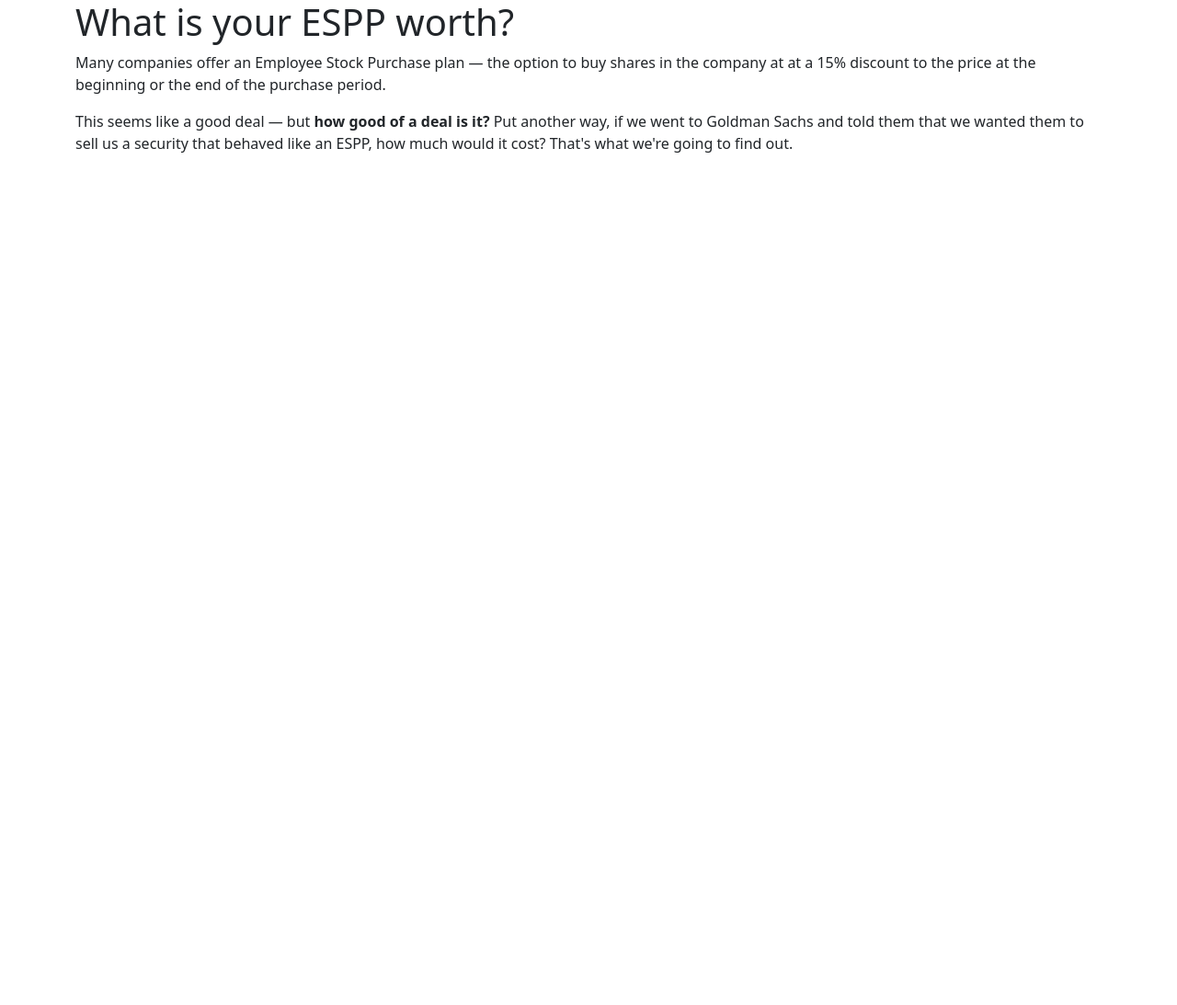
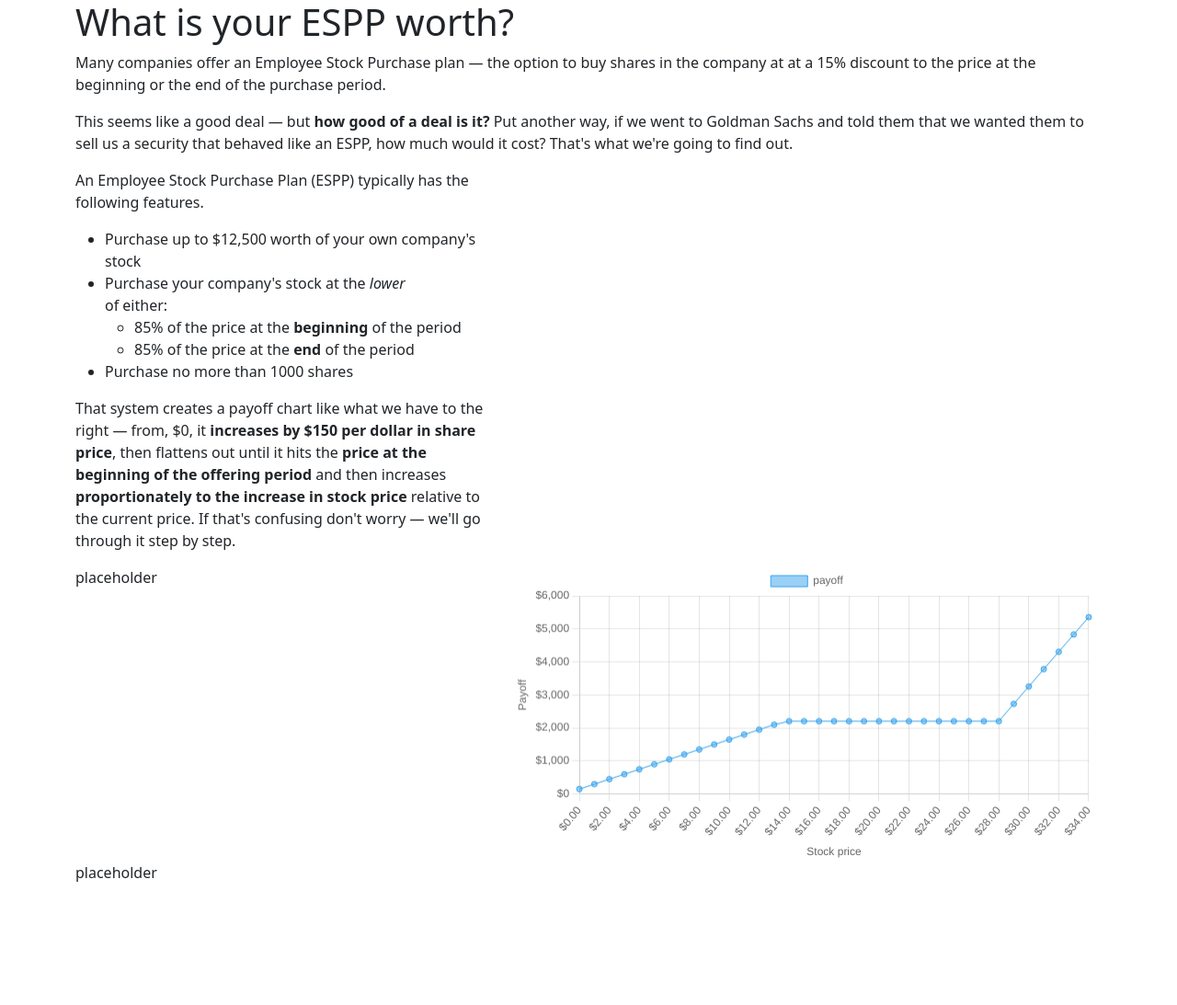
Before and after one commit to edelgm6/espp-payoff, a Django app: page / in a window 1280 px wide. Shown: the whole page at 92% size. Before the commit the page ends 166 px from the top, so only its background shows below. Run offline with Django 3.2, Linux system fonts and the light colour scheme; data that the repository does not hold is empty; a map, chart or similar area stays blank.

Commit message:
Added explanation chart — still needs some work!

```diff
--- a/templates/index.html
+++ b/templates/index.html
@@ -1,4 +1,4 @@
-
+{% load static %}
 <!doctype html>
 <html lang="en">
   <head>
@@ -9,19 +9,64 @@
   </head>
   <body>
     <div class="container">
+      <div class="row">
+      <div class="col-md-12">
         <h1>What is your ESPP worth?</h1>
         <p>Many companies offer an Employee Stock Purchase plan — the option to buy shares in the company at at a 15% discount
           to the price at the beginning or the end of the purchase period.</p>
         <p>This seems like a good deal — but <b>how good of a deal is it?</b> Put another way, if we went to Goldman Sachs
           and told them that we wanted them to sell us a security that behaved like an ESPP, how much would it cost?
           That's what we're going to find out.</p>
-      <div>
+      </div>
+      </div>
+      <div class="col-md-12">
+      <div class="row">
+      <div class="col-sm-5">
+        <p>An Employee Stock Purchase Plan (ESPP) typically has the following features.
+        <ul>
+          <li>Purchase up to $12,500 worth of your own company's stock</li>
+          <li>Purchase your company's stock at the <i>lower</i></li> of either:
+          <ul>
+            <li>85% of the price at the <strong>beginning</strong> of the period</li>
+            <li>85% of the price at the <strong>end</strong> of the period</li>
+          </ul>
+          <li>Purchase no more than 1000 shares
+        </ul>
+        That system creates a payoff chart like what we have to the right — from, $0, it <strong>increases by $150 per dollar in share
+        price</strong>, then flattens out until it hits the <strong>price at the beginning of the offering period</strong>
+        and then increases <strong>proportionately to the increase in stock price</strong> relative to the current price.
+
+        If that's confusing don't worry — we'll go through it step by step.
+        </p>
+
+      </div>
+      <div class="col-sm-7">
         <canvas id="myChart"></canvas>
+      </div>
+      </div>
+
+      <div class="row">
+      <div class="col-md-5">
+        <p>placeholder</p>
+      </div>
+      <div class="col-md-7">
+      <canvas id="kink-chart"></canvas>
+      </div>
+      </div>
+
+      <div class="row">
+      <div class="col-md-5">
+        <p>placeholder</p>
+      </div>
+      <div class="col-md-7">
       <canvas id="portfolioChart"></canvas>
       </div>
       </div>
+
+    </div>
     <script src="https://cdn.jsdelivr.net/npm/bootstrap@5.2.3/dist/js/bootstrap.bundle.min.js" integrity="sha384-kenU1KFdBIe4zVF0s0G1M5b4hcpxyD9F7jL+jjXkk+Q2h455rYXK/7HAuoJl+0I4" crossorigin="anonymous"></script>
     <script src="https://cdn.jsdelivr.net/npm/chart.js"></script>
+    <script src="{% static "/web/js/base-config.js" %}"></script>
     <script>
       fetch('/payoffs')
         .then(response => response.json())
@@ -81,10 +126,25 @@
                       borderWidth: 1
                   }
               ]
+            },
+            options: {
+              scales: {
+                x: {
+                  title: {
+                    display: true,
+                    text: 'Stock price'
+                  }
+                },
+                y: {
+                  title: {
+                    display: true,
+                    text: 'Payoff'
+                  }
+                }
+              }
             }
           });
         });
     </script>
   </body>
 </html>
-<div>
--- a/web/charts.py
+++ b/web/charts.py
@@ -10,9 +10,9 @@ class Charts:
         max_price_model = round(self.espp.stock.price * 1.25)
         MIN_PRICE_MODEL = 1
         prices = [price for price in range(MIN_PRICE_MODEL, max_price_model)]
-        # prices.append(self.returns_kink)
+        prices.append(self.espp.shares_cap_transition)
         # prices.append(self.stock.price)
-        # prices.sort()
+        prices.sort()
 
         return prices
 
@@ -20,6 +20,7 @@ class Charts:
 
         prices = self.get_price_series()
         payoffs = [self.espp.get_payoff(price) for price in prices]
+        print(payoffs)
 
         return {'prices': prices,'payoffs': payoffs}
 
--- a/web/espp.py
+++ b/web/espp.py
@@ -89,20 +89,21 @@ class CallOption(Security):
 class ESPP:
     def __init__(self):
         self.ticker = 'SQ'
-        self.risk_free_rate = .045
+        self.risk_free_rate = .03
         self.maximum_investment = 12500
         self.maximum_shares_purchased = 1000
         self.purchase_discount = .15
         # self.stock_history = get_stock_history(TICKER)
         # self.annualized_volatility = get_annualized_volatility(stock_history)
         # self.current_price = stock_history[-1].close
-        current_price = 79
-        annualized_volatility = .891
+        current_price = 28
+        annualized_volatility = .2
         self.stock = Stock(self.ticker,current_price,annualized_volatility)
 
         self.maximum_purchase_price = self.stock.price * (1 - self.purchase_discount)
         self.minimum_shares_purchased = self.maximum_investment / self.maximum_purchase_price
         self.expiration_years = .5
+        self.shares_cap_transition = self.maximum_investment / self.maximum_shares_purchased / (1 - self.purchase_discount)
 
     def get_payoff(self, price):
 
@@ -120,7 +121,7 @@ class ESPP:
         buy_shares_count = self.purchase_discount * self.maximum_shares_purchased
         buy_shares_position = Position(security=self.stock,count=buy_shares_count)
 
-        sell_call_option_strike_price = min(self.maximum_investment / self.maximum_shares_purchased / (1 - self.purchase_discount),self.stock.price)
+        sell_call_option_strike_price = self.shares_cap_transition
         sell_call_option = CallOption(strike_price=sell_call_option_strike_price,expiration_years=self.expiration_years,stock=self.stock)
         sell_call_options_position = Position(security=sell_call_option,count=-buy_shares_count)
 
--- /dev/null
+++ b/web/static/web/js/base-config.js
@@ -0,0 +1,40 @@
+const ctx = document.getElementById('kink-chart');
+const chart = new Chart(ctx, {
+  type: 'line',
+  data: {
+    labels: [1, 2, 3, 4, 5, 6, 7, 8, 9, 10, 11, 12, 13, 14, 14.705882352941178, 15, 16, 17, 18, 19, 20, 21, 22, 23, 24, 25, 26, 27, 28, 29, 30, 31, 32, 33, 34],
+    datasets: [
+        {
+            label: 'payoff',
+            data: [150.0, 300.0, 450.0, 600.0, 750.0, 900.0, 1050.0, 1200.0, 1350.000000000001, 1500.0, 1650.0, 1800.0, 1950.0000000000018, 2100.0, 2205.8823529411784, 2205.8823529411766, 2205.8823529411766, 2205.8823529411766, 2205.8823529411784, 2205.8823529411784, 2205.8823529411748, 2205.8823529411784, 2205.8823529411784, 2205.8823529411766, 2205.8823529411766, 2205.8823529411766, 2205.8823529411784, 2205.8823529411766, 2205.8823529411766, 2731.09243697479, 3256.3025210084033, 3781.5126050420167, 4306.72268907563, 4831.9327731092435, 5357.142857142857],
+            borderWidth: 1
+        },
+    ]
+  },
+  options: {
+    scales: {
+      x: {
+        title: {
+          display: true,
+          text: 'Stock price'
+        },
+        ticks: {
+          callback: function(value,index,ticks) {
+            return '$' + value.toFixed(2).toLocaleString();
+          }
+        }
+      },
+      y: {
+        title: {
+          display: true,
+          text: 'Payoff'
+        },
+        ticks: {
+          callback: function(value,index,ticks) {
+            return '$' + value.toLocaleString();
+          }
+        }
+      }
+    }
+  }
+});
```
Lines whose indentation alone changed are shown as unchanged.
